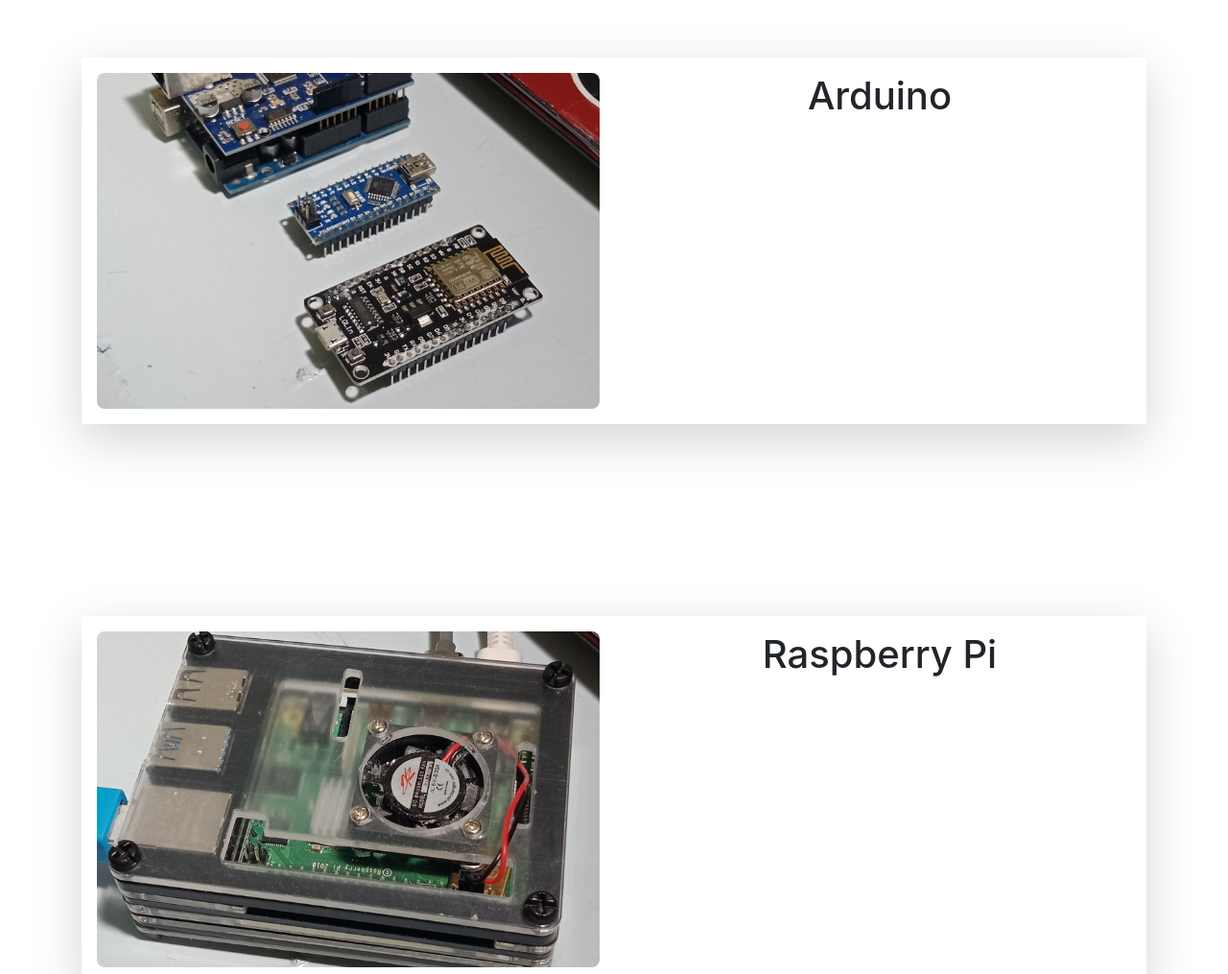
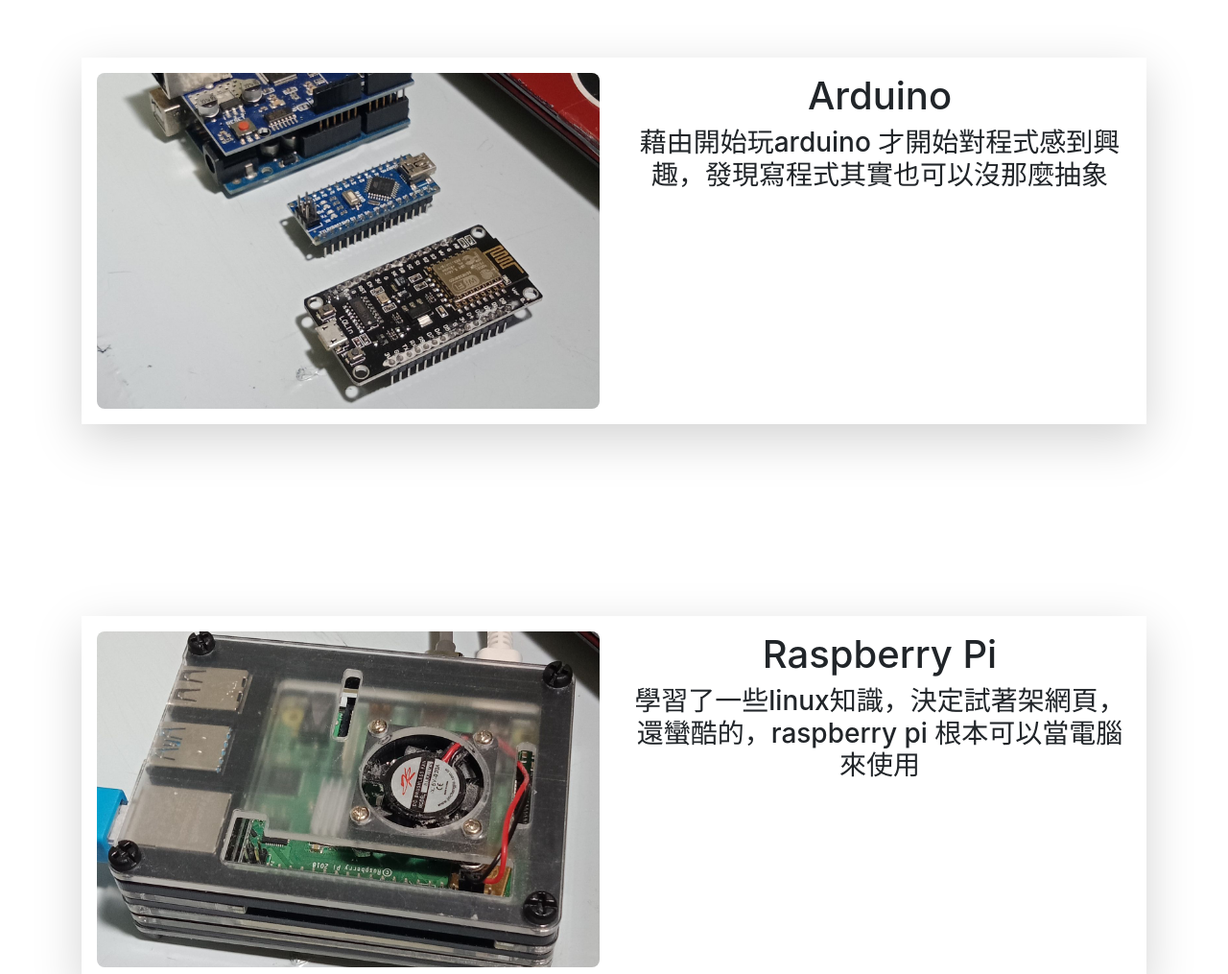
Before and after one commit to danielHarris8/danielHarris8.github.io, a plain HTML site: page study.html in a window 1280 px wide. Shown: the part 940-1955 px from the top of the page at 96% size. Drawn offline with nearby package versions, Linux system fonts and the light colour scheme.

Commit message:
add statement

```diff
--- a/study.html
+++ b/study.html
@@ -64,7 +64,7 @@
                             <div class="content animate__animated">
                                 <div class="txt">
                                     <h1>Arduino</h1>
-                                    <h3></h3>
+                                    <h3>藉由開始玩arduino 才開始對程式感到興趣，發現寫程式其實也可以沒那麼抽象</h3>
                                 </div>
                             </div>
                         </div>
@@ -83,7 +83,7 @@
                             <div class="content animate__animated">
                                 <div class="txt">
                                     <h1>Raspberry Pi</h1>
-                                    <h3></h3>
+                                    <h3>學習了一些linux知識，決定試著架網頁，還蠻酷的，raspberry pi 根本可以當電腦來使用</h3>
                                 </div>
                             </div>
                         </div>
```
